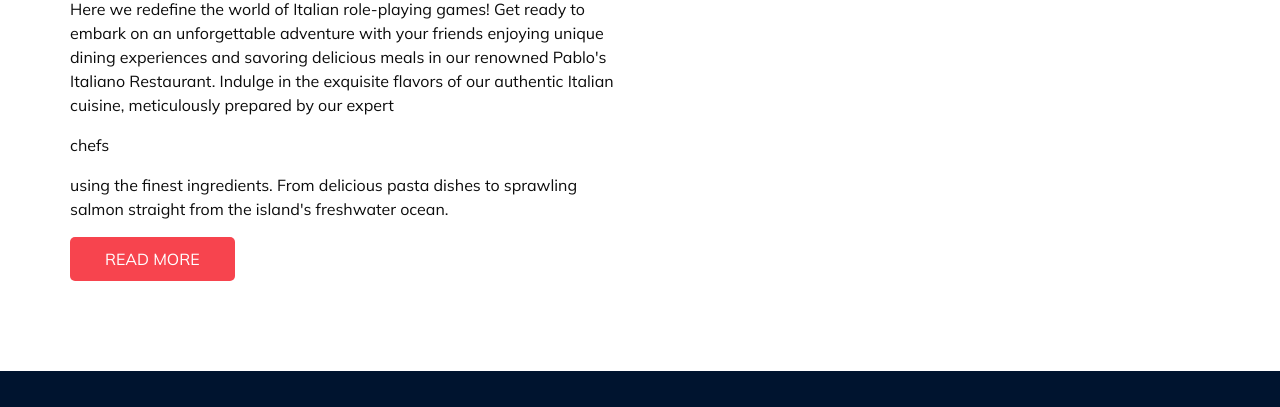
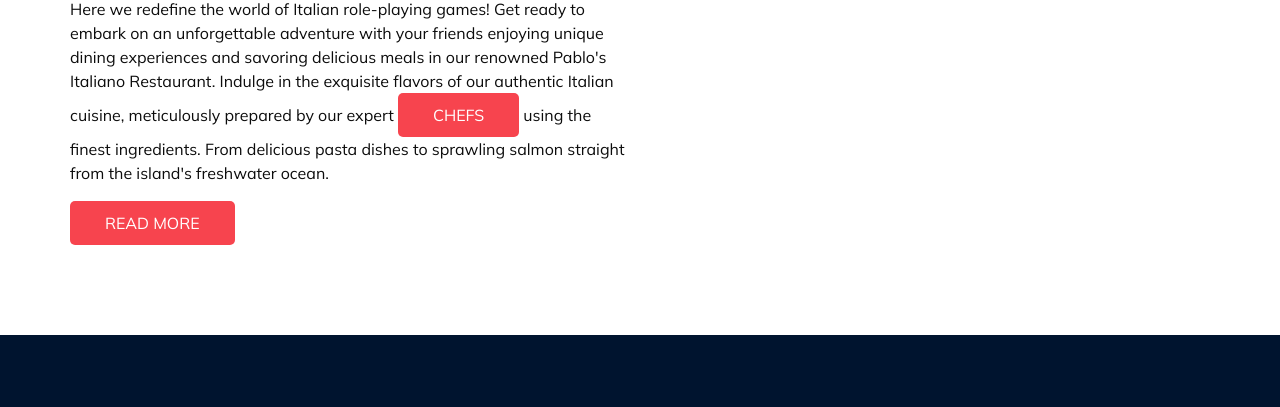
Before and after one commit to imjustkykyy/pablos, a plain HTML site: page about.html in a window 1280 px wide. Shown: the part 233-640 px from the top of the page. Drawn offline with Linux system fonts and the light colour scheme.

Commit message:
Update about.html

```diff
--- a/about.html
+++ b/about.html
@@ -84,7 +84,7 @@
               </h2>
             </div>
             <p>
-              Here we redefine the world of Italian role-playing games! Get ready to embark on an unforgettable adventure with your friends enjoying unique dining experiences and savoring delicious meals in our renowned Pablo's Italiano Restaurant. Indulge in the exquisite flavors of our authentic Italian cuisine, meticulously prepared by our expert <p color = "red">chefs</p> using the finest ingredients. From delicious pasta dishes to sprawling salmon straight from the island's freshwater ocean.
+              Here we redefine the world of Italian role-playing games! Get ready to embark on an unforgettable adventure with your friends enjoying unique dining experiences and savoring delicious meals in our renowned Pablo's Italiano Restaurant. Indulge in the exquisite flavors of our authentic Italian cuisine, meticulously prepared by our expert <a href = "https://www.roblox.com/games/9859288790/Pablos-Application-Center-v2">chefs</a> using the finest ingredients. From delicious pasta dishes to sprawling salmon straight from the island's freshwater ocean.
             </p>
             <div class="btn-box">
               <a href="">
```
